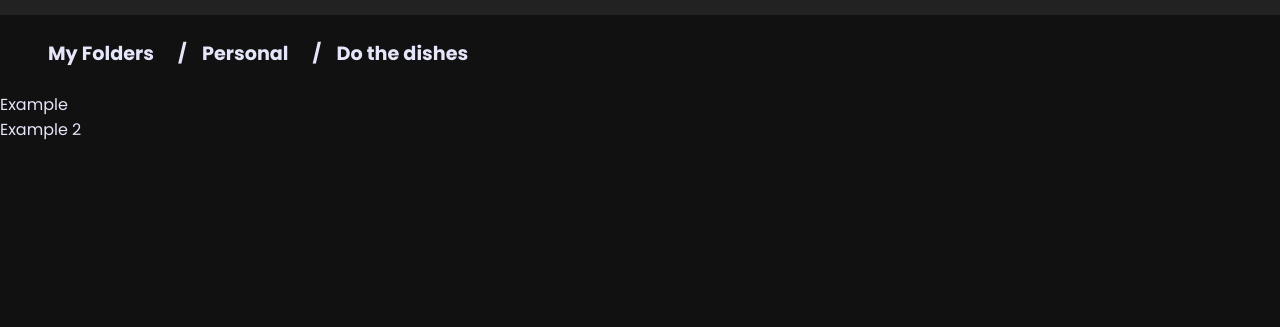
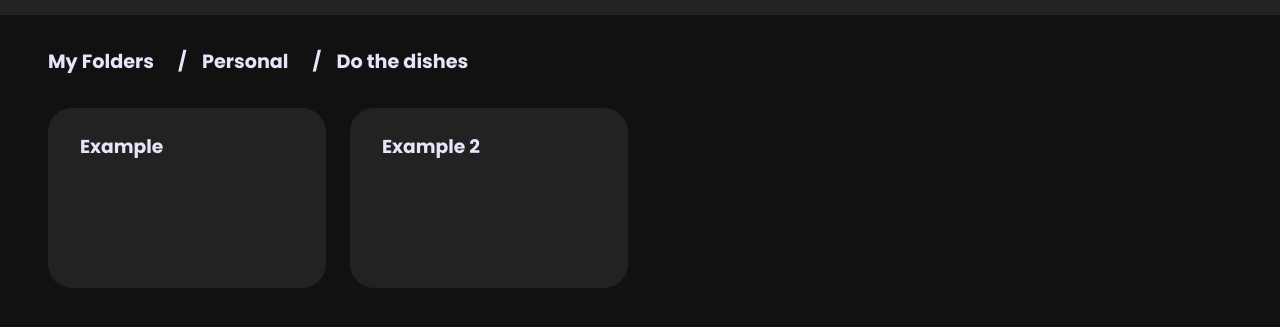
Before and after one commit to f-Rodeh/todo-list, a website built with webpack: page dist/index.html in a window 1280 px wide. Shown: the part 321-648 px from the top of the page. Built offline with Linux system fonts and the light colour scheme.

Commit message:
Style basic dashboard folders

```diff
--- a/src/display/dashboard.js
+++ b/src/display/dashboard.js
@@ -16,10 +16,17 @@ function makeDashboard( folders ){
 
 function makeFolder( folder ){
   const output = makeElement({
-    type: 'div',
-    textContent: folder.title,
+    type: 'div'
   })
+
   output.classList.add('folder-card')
   output.dataset.uid = folder.uid
+
+  output.append(
+    makeElement({
+      type: 'h3',
+      textContent: folder.title
+    })
+  )
   return output
 }
--- a/style.css
+++ b/style.css
@@ -29,8 +29,8 @@ header {
   gap: 12px;
 }
 
-nav {
-  padding: 24px;
+nav, main {
+  margin: 32px 48px;
 }
 
 nav span {
@@ -41,8 +41,29 @@ nav span {
   font-size: 1.2rem;
 }
 
+nav span:first-child {
+  padding-left: 0;
+}
+
 nav span:not(:first-child)::before {
   content: '/';
   position: absolute;
   left: 0;
 }
+
+main {
+  display: grid;
+  grid-template-columns: repeat( auto-fill, minmax(240px, 1fr) );
+  gap: 24px;
+}
+
+.folder-card {
+  background-color: var(--surface);
+  border-radius: 24px;
+  height: 180px;
+  padding: 24px 32px;
+}
+
+.folder-card h3 {
+  margin: 0;
+}
```
Also changed, not shown: dist/main.js.
